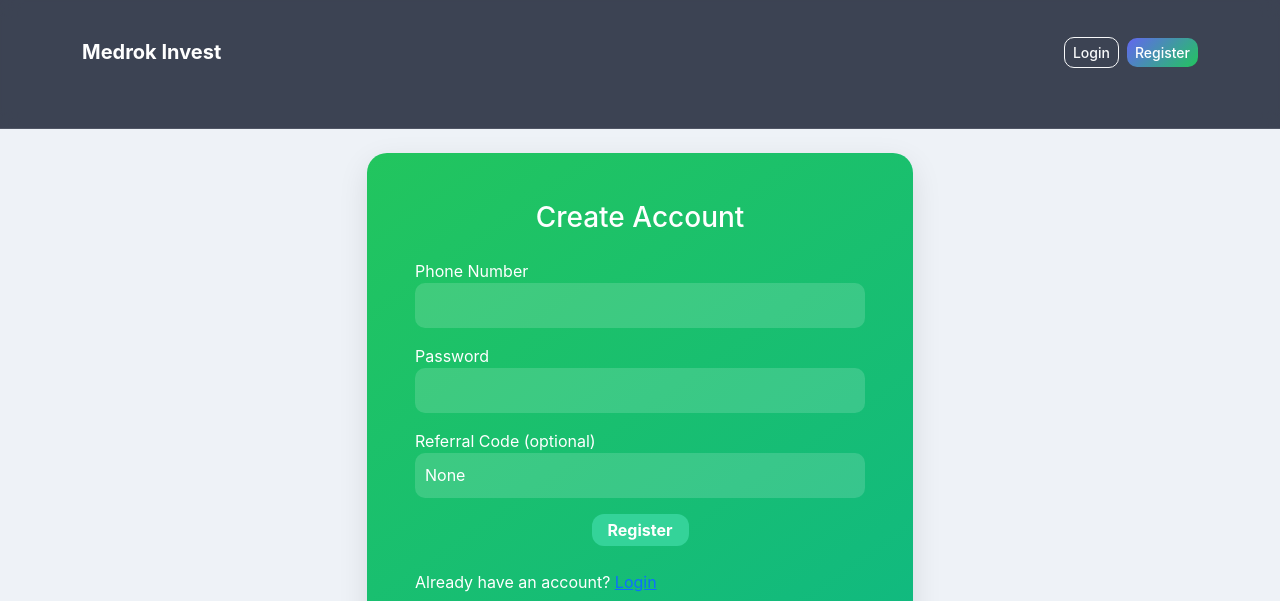
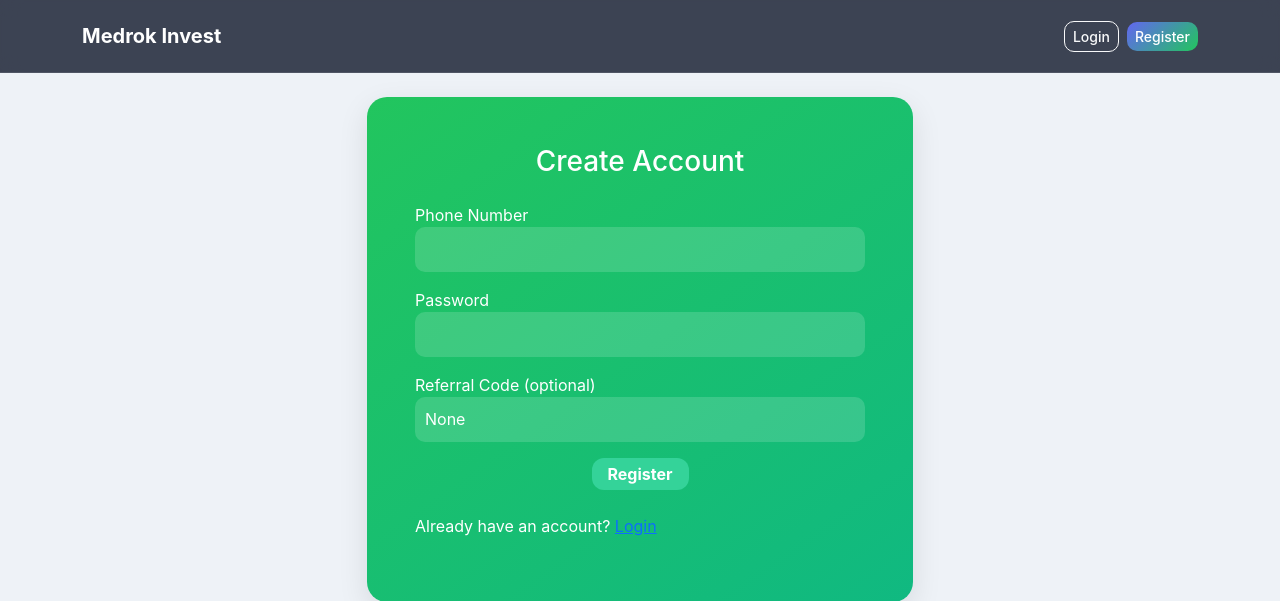
Before and after one commit to habitamu333/vip_invest, a Django app: page /register/ in a window 1280 px wide. Shown: the top 601 px of the page. Run offline with Django 4.2, Linux system fonts and the light colour scheme.

Commit message:
Update base.html

```diff
--- a/templates/base.html
+++ b/templates/base.html
@@ -82,7 +82,7 @@
 <body>
 <!-- Navbar -->
 <nav class="navbar navbar-expand-lg navbar-dark flex-wrap bg-dark">
-    <div class="container mt-4 mb-5">
+    <div class="container py-2">
         <a class="navbar-brand fw-bold" href="{% if user.is_authenticated %}{% url 'dashboard' %}{% else %}{% url 'home' %}{% endif %}">
             Medrok Invest
         </a>
@@ -178,8 +178,5 @@
         </div>
     </div>
 </footer>
-
-<!-- Bootstrap JS -->
-<script src="https://cdn.jsdelivr.net/npm/bootstrap@5.3.0/dist/js/bootstrap.bundle.min.js"></script>
 </body>
 </html>
```
